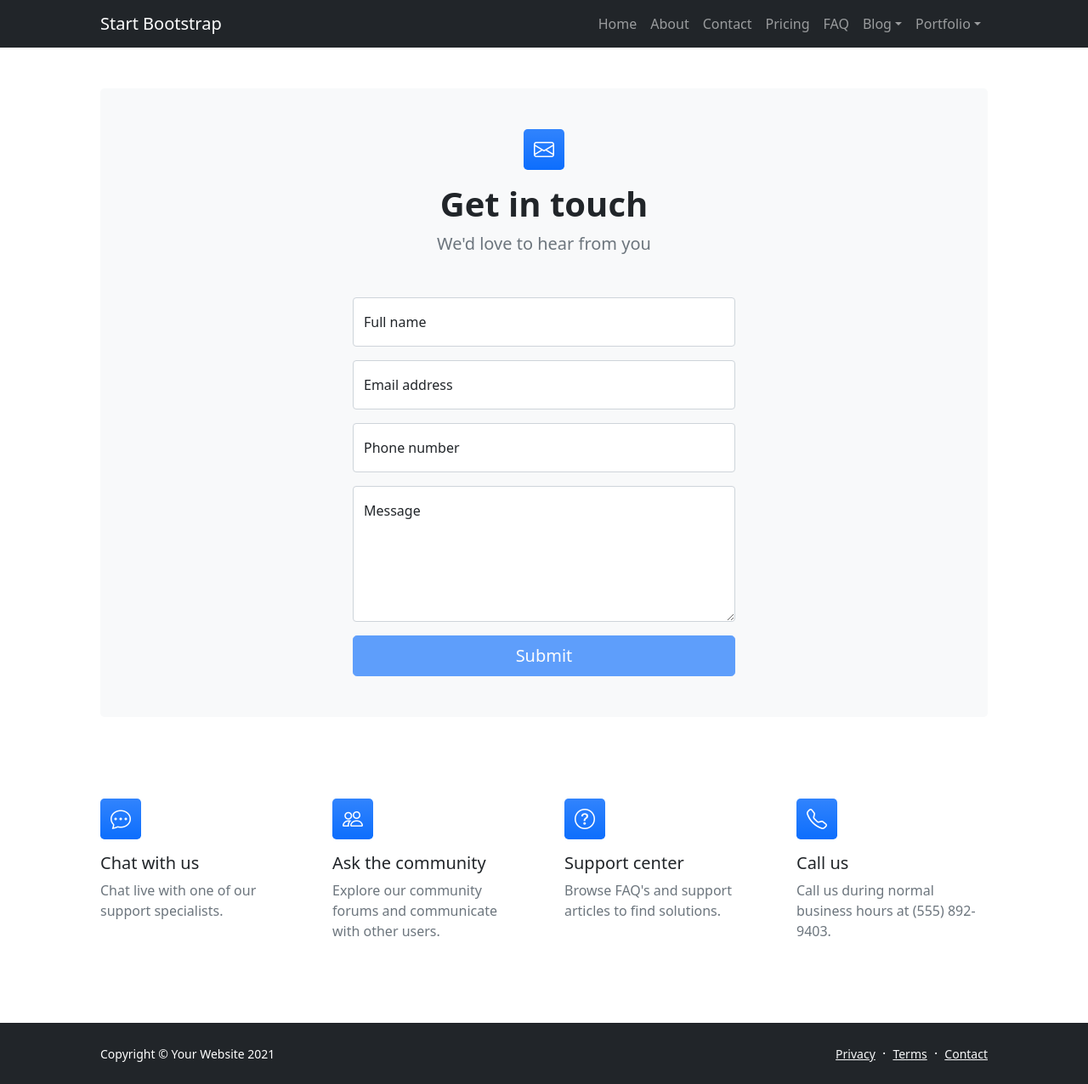
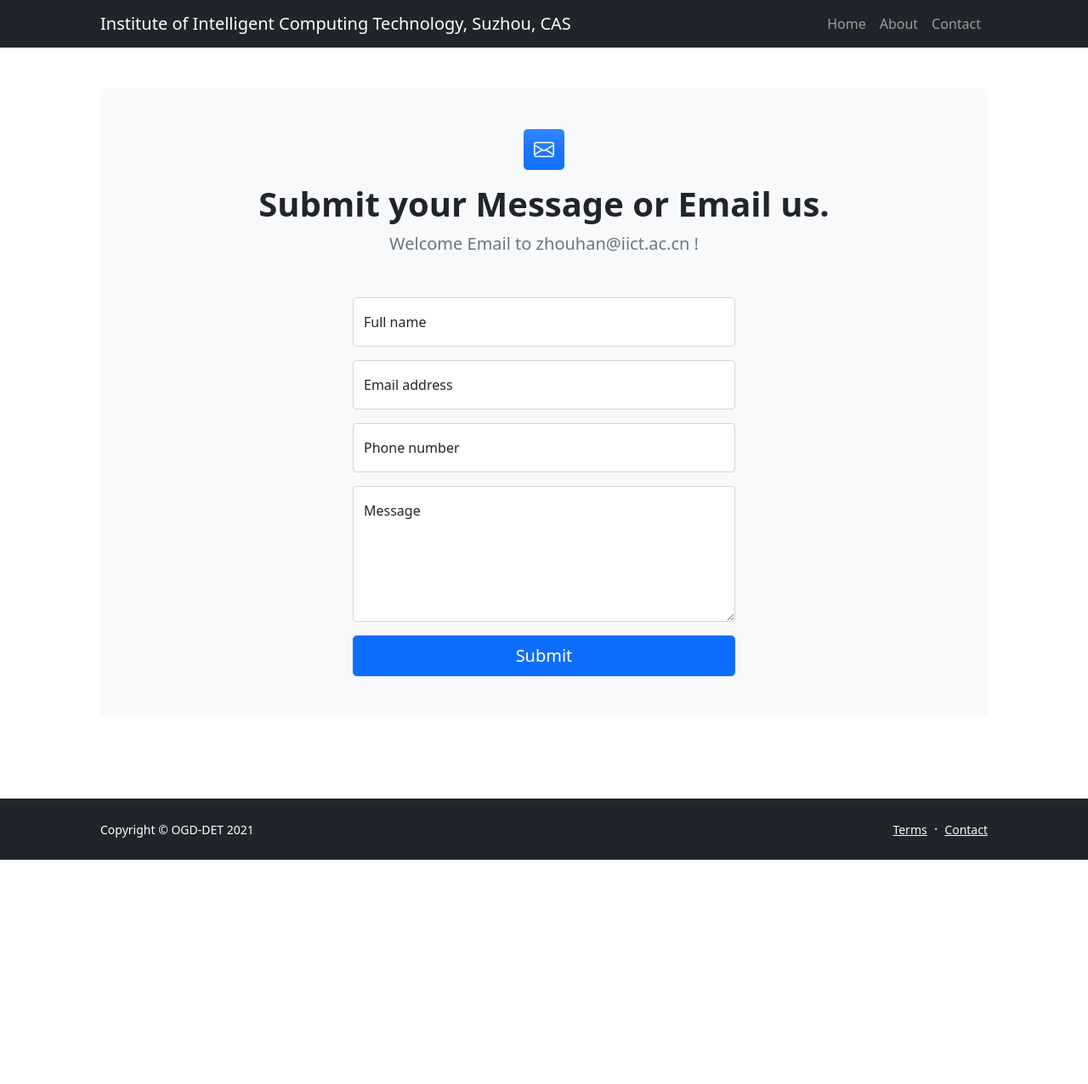
Before and after one commit to pntehan/DR1-Optical-handPhotos, a website: page contact.html in a window 1280 px wide. Shown: the whole page at 85% size. After the commit the page ends 1012 px from the top, so only its background shows below. Drawn offline with nearby package versions, Linux system fonts and the light colour scheme.

Commit message:
version1

```diff
--- a/contact.html
+++ b/contact.html
@@ -5,9 +5,9 @@
         <meta name="viewport" content="width=device-width, initial-scale=1, shrink-to-fit=no" />
         <meta name="description" content />
         <meta name="author" content />
-        <title>Modern Business - Start Bootstrap Template</title>
+        <title>IICT - DataSet of DR1 Optical Glass</title>
         <!-- Favicon-->
-        <link rel="icon" type="image/x-icon" href="assets/favicon.ico" />
+        <link rel="icon" type="image/x-icon" href="assets/logo.ico" />
         <!-- Bootstrap icons-->
         <link href="https://cdn.jsdelivr.net/npm/bootstrap-icons@1.5.0/font/bootstrap-icons.css" rel="stylesheet" />
         <!-- Core theme CSS (includes Bootstrap)-->
@@ -18,29 +18,13 @@
             <!-- Navigation-->
             <nav class="navbar navbar-expand-lg navbar-dark bg-dark">
                 <div class="container px-5">
-                    <a class="navbar-brand" href="index.html">Start Bootstrap</a>
+                    <a class="navbar-brand" href="index.html">Institute of Intelligent Computing Technology, Suzhou, CAS</a>
                     <button class="navbar-toggler" type="button" data-bs-toggle="collapse" data-bs-target="#navbarSupportedContent" aria-controls="navbarSupportedContent" aria-expanded="false" aria-label="Toggle navigation"><span class="navbar-toggler-icon"></span></button>
                     <div class="collapse navbar-collapse" id="navbarSupportedContent">
                         <ul class="navbar-nav ms-auto mb-2 mb-lg-0">
                             <li class="nav-item"><a class="nav-link" href="index.html">Home</a></li>
-                            <li class="nav-item"><a class="nav-link" href="about.html">About</a></li>
+                            <li class="nav-item"><a class="nav-link" href="http://iict.ac.cn/sy">About</a></li>
                             <li class="nav-item"><a class="nav-link" href="contact.html">Contact</a></li>
-                            <li class="nav-item"><a class="nav-link" href="pricing.html">Pricing</a></li>
-                            <li class="nav-item"><a class="nav-link" href="faq.html">FAQ</a></li>
-                            <li class="nav-item dropdown">
-                                <a class="nav-link dropdown-toggle" id="navbarDropdownBlog" href="#" role="button" data-bs-toggle="dropdown" aria-expanded="false">Blog</a>
-                                <ul class="dropdown-menu dropdown-menu-end" aria-labelledby="navbarDropdownBlog">
-                                    <li><a class="dropdown-item" href="blog-home.html">Blog Home</a></li>
-                                    <li><a class="dropdown-item" href="blog-post.html">Blog Post</a></li>
-                                </ul>
-                            </li>
-                            <li class="nav-item dropdown">
-                                <a class="nav-link dropdown-toggle" id="navbarDropdownPortfolio" href="#" role="button" data-bs-toggle="dropdown" aria-expanded="false">Portfolio</a>
-                                <ul class="dropdown-menu dropdown-menu-end" aria-labelledby="navbarDropdownPortfolio">
-                                    <li><a class="dropdown-item" href="portfolio-overview.html">Portfolio Overview</a></li>
-                                    <li><a class="dropdown-item" href="portfolio-item.html">Portfolio Item</a></li>
-                                </ul>
-                            </li>
                         </ul>
                     </div>
                 </div>
@@ -52,18 +36,11 @@
                     <div class="bg-light rounded-3 py-5 px-4 px-md-5 mb-5">
                         <div class="text-center mb-5">
                             <div class="feature bg-primary bg-gradient text-white rounded-3 mb-3"><i class="bi bi-envelope"></i></div>
-                            <h1 class="fw-bolder">Get in touch</h1>
-                            <p class="lead fw-normal text-muted mb-0">We'd love to hear from you</p>
+                            <h1 class="fw-bolder">Submit your Message or Email us.</h1>
+                            <p class="lead fw-normal text-muted mb-0">Welcome Email to zhouhan@iict.ac.cn !</p>
                         </div>
                         <div class="row gx-5 justify-content-center">
                             <div class="col-lg-8 col-xl-6">
-                                <!-- * * * * * * * * * * * * * * *-->
-                                <!-- * * SB Forms Contact Form * *-->
-                                <!-- * * * * * * * * * * * * * * *-->
-                                <!-- This form is pre-integrated with SB Forms.-->
-                                <!-- To make this form functional, sign up at-->
-                                <!-- https://startbootstrap.com/solution/contact-forms-->
-                                <!-- to get an API token!-->
                                 <form id="contactForm" data-sb-form-api-token="API_TOKEN">
                                     <!-- Name input-->
                                     <div class="form-floating mb-3">
@@ -96,10 +73,9 @@
                                     <!-- has successfully submitted-->
                                     <div class="d-none" id="submitSuccessMessage">
                                         <div class="text-center mb-3">
-                                            <div class="fw-bolder">Form submission successful!</div>
-                                            To activate this form, sign up at
+                                            <div class="fw-bolder">Submission successful!</div>
+                                            We will reply soon!
                                             <br />
-                                            <a href="https://startbootstrap.com/solution/contact-forms">https://startbootstrap.com/solution/contact-forms</a>
                                         </div>
                                     </div>
                                     <!-- Submit error message-->
@@ -108,32 +84,9 @@
                                     <!-- an error submitting the form-->
                                     <div class="d-none" id="submitErrorMessage"><div class="text-center text-danger mb-3">Error sending message!</div></div>
                                     <!-- Submit Button-->
-                                    <div class="d-grid"><button class="btn btn-primary btn-lg disabled" id="submitButton" type="submit">Submit</button></div>
+                                    <div class="d-grid"><button class="btn btn-primary btn-lg" id="submitButton" type="submit">Submit</button></div>
                                 </form>
                             </div>
-                        </div>
-                    </div>
-                    <!-- Contact cards-->
-                    <div class="row gx-5 row-cols-2 row-cols-lg-4 py-5">
-                        <div class="col">
-                            <div class="feature bg-primary bg-gradient text-white rounded-3 mb-3"><i class="bi bi-chat-dots"></i></div>
-                            <div class="h5 mb-2">Chat with us</div>
-                            <p class="text-muted mb-0">Chat live with one of our support specialists.</p>
-                        </div>
-                        <div class="col">
-                            <div class="feature bg-primary bg-gradient text-white rounded-3 mb-3"><i class="bi bi-people"></i></div>
-                            <div class="h5">Ask the community</div>
-                            <p class="text-muted mb-0">Explore our community forums and communicate with other users.</p>
-                        </div>
-                        <div class="col">
-                            <div class="feature bg-primary bg-gradient text-white rounded-3 mb-3"><i class="bi bi-question-circle"></i></div>
-                            <div class="h5">Support center</div>
-                            <p class="text-muted mb-0">Browse FAQ's and support articles to find solutions.</p>
-                        </div>
-                        <div class="col">
-                            <div class="feature bg-primary bg-gradient text-white rounded-3 mb-3"><i class="bi bi-telephone"></i></div>
-                            <div class="h5">Call us</div>
-                            <p class="text-muted mb-0">Call us during normal business hours at (555) 892-9403.</p>
                         </div>
                     </div>
                 </div>
@@ -143,13 +96,11 @@
         <footer class="bg-dark py-4 mt-auto">
             <div class="container px-5">
                 <div class="row align-items-center justify-content-between flex-column flex-sm-row">
-                    <div class="col-auto"><div class="small m-0 text-white">Copyright &copy; Your Website 2021</div></div>
+                    <div class="col-auto"><div class="small m-0 text-white">Copyright &copy; OGD-DET 2021</div></div>
                     <div class="col-auto">
-                        <a class="link-light small" href="#!">Privacy</a>
+                        <a class="link-light small" href="http://iict.ac.cn/sy">Terms</a>
                         <span class="text-white mx-1">&middot;</span>
-                        <a class="link-light small" href="#!">Terms</a>
-                        <span class="text-white mx-1">&middot;</span>
-                        <a class="link-light small" href="#!">Contact</a>
+                        <a class="link-light small" href="contact.html">Contact</a>
                     </div>
                 </div>
             </div>
@@ -158,10 +109,6 @@
         <script src="https://cdn.jsdelivr.net/npm/bootstrap@5.1.3/dist/js/bootstrap.bundle.min.js"></script>
         <!-- Core theme JS-->
         <script src="js/scripts.js"></script>
-        <!-- * * * * * * * * * * * * * * * * * * * * * * * * * * * * * * * * * * * * * * * *-->
-        <!-- * *                               SB Forms JS                               * *-->
-        <!-- * * Activate your form at https://startbootstrap.com/solution/contact-forms * *-->
-        <!-- * * * * * * * * * * * * * * * * * * * * * * * * * * * * * * * * * * * * * * * *-->
         <script src="https://cdn.startbootstrap.com/sb-forms-latest.js"></script>
     </body>
 </html>
--- /dev/null
+++ b/package.json
@@ -0,0 +1,6 @@
+{
+  "dependencies": {
+    "nodemailer": "^6.7.1",
+    "nodemailer-smtp-transport": "^2.7.4"
+  }
+}
```
Also changed, not shown: index.html (+7 -8 lines), js/config.js (added, +7 -0 lines), js/scripts.js (deleted, +0 -7 lines), 2 other files.
